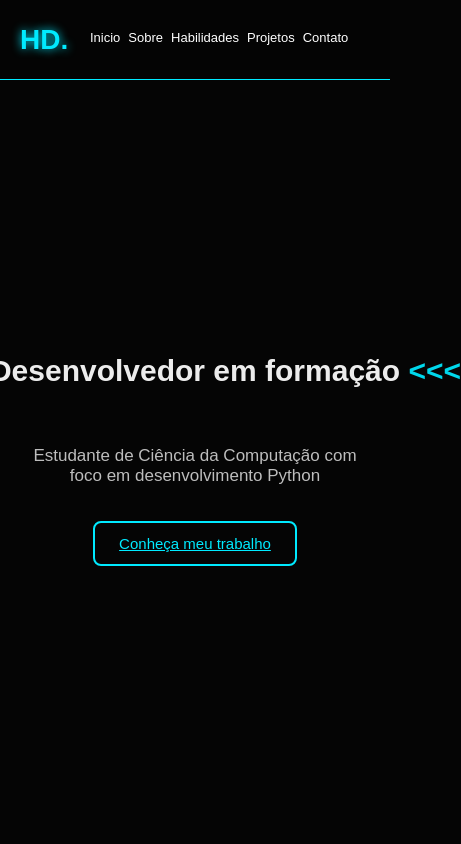
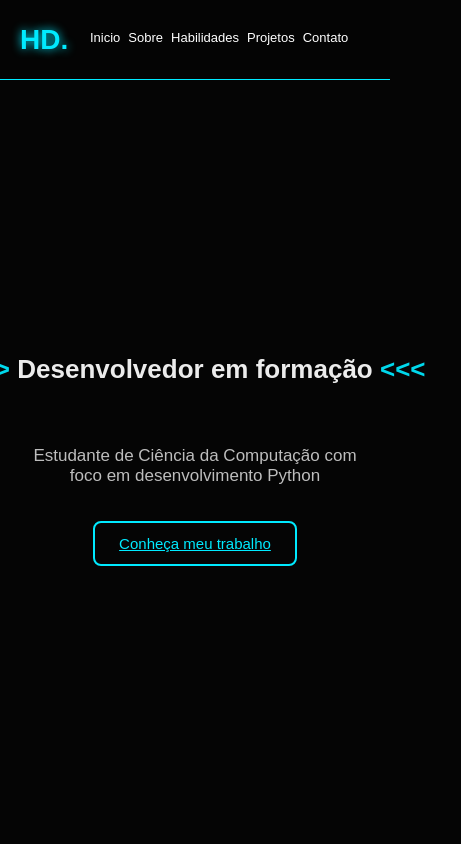
Before and after one commit to HectorDalo/Portiflio, a plain HTML site: page front-end/index.html in a window 390 px wide. Shown: the top 844 px of the page, 461 px wide, since content can reach past the window. Drawn offline with Linux system fonts and the light colour scheme.

Commit message:
mudando foco

```diff
--- a/front-end/css/style.css
+++ b/front-end/css/style.css
@@ -365,7 +365,7 @@ footer {
     }
 
     #inicio h2 {
-        font-size: 30px;
+        font-size: 26px;
         white-space: nowrap;
     }
 
--- a/front-end/javaScript/script.js
+++ b/front-end/javaScript/script.js
@@ -73,8 +73,8 @@ const simbolos = document.querySelectorAll(".simbolo");
 const textosRolagem = [
     "Hector Dalonso",
     "Desenvolvedor em formação",
-    "Foco em Python",
-    "Desenvolvimento Back-end"
+    "Foco em Programação",
+    "Desenvolvimento de Sistemas"
 ];
 
 let indiceRolagem = 0;
```
